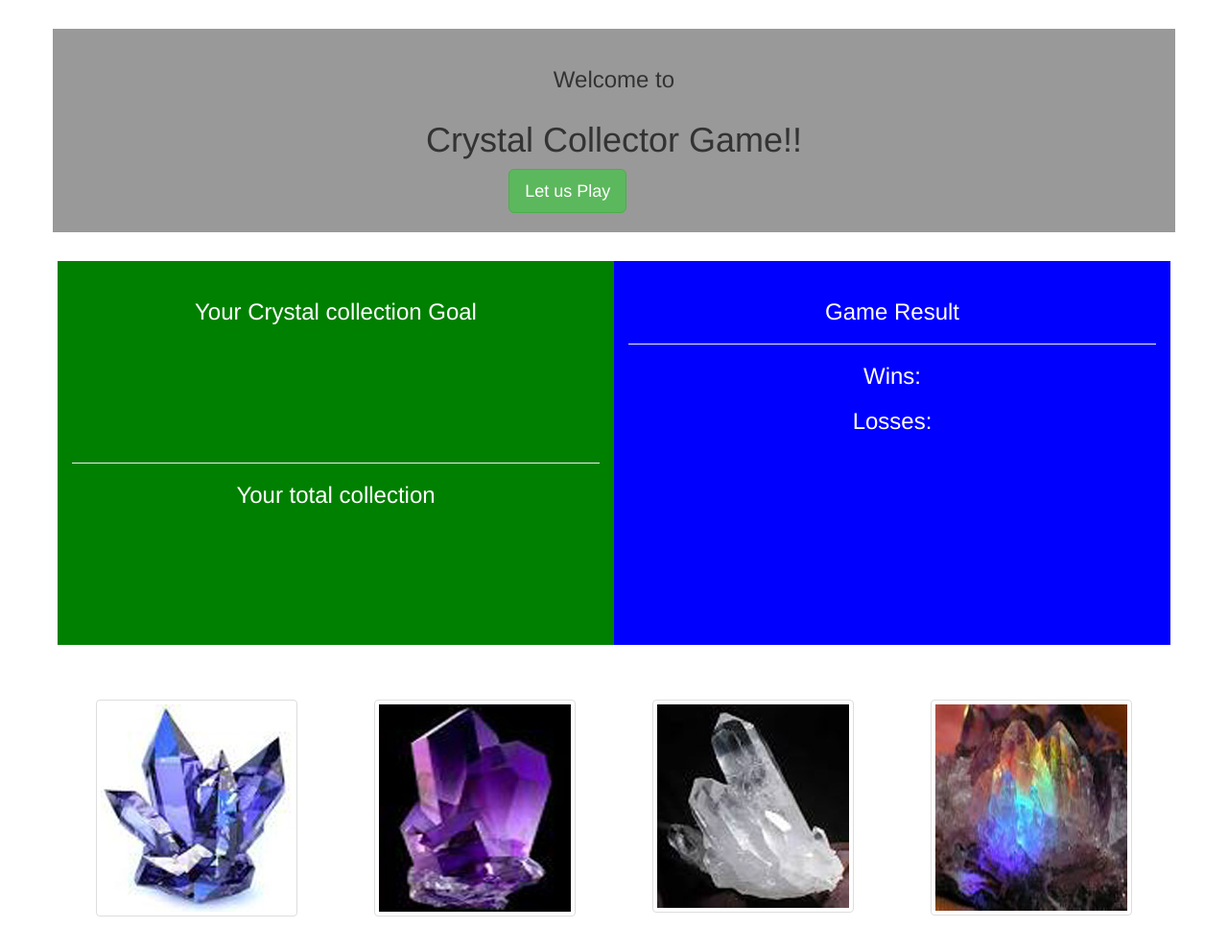
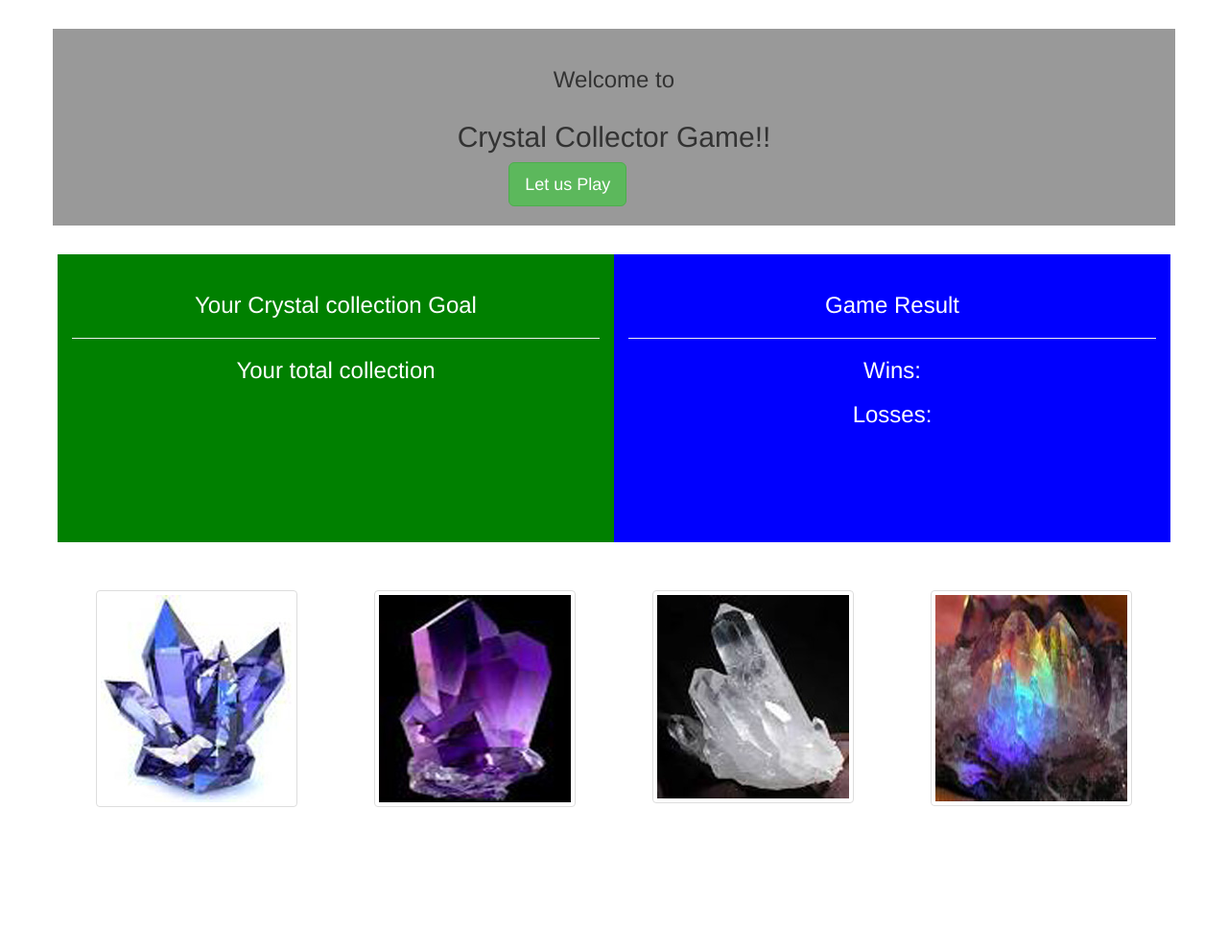
Before and after one commit to PadmajaKondeti/week4, a PHP site: page / in a window 1280 px wide. Shown: the whole page at 96% size. After the commit the page ends 841 px from the top, so only its background shows below. Run offline with PHP 8.4, Linux system fonts and the light colour scheme.

Commit message:
updated styles and removed anchor tag

```diff
--- a/assets/css/styles.css
+++ b/assets/css/styles.css
@@ -11,24 +11,24 @@
 }
 #goal{
 	background-color:green;
-	height:400px;
+	  height:300px;
 	color:#fff;
 	text-align:center;
 }
 #result{
 	background-color:blue;
-	height:400px;
+	 height:300px;
 	color:#fff;
 }
 .result{
 	padding-top: 20px;
 }
 .guess{
-	height: 150px;
+	/* height: 150px; */
 
 }
 #compGuess, #yourTotal{
-	font-size: 4em;
+	font-size: 2em;
 
 	margin-bottom: 10px;
 }
--- a/index.html
+++ b/index.html
@@ -3,7 +3,6 @@
 <head>
 	<title>Crystals Collector Game</title><!-- Added link to the jQuery Library -->
     <script src="https://code.jquery.com/jquery-2.2.3.js"></script>
-
 
     <!-- Added a link to Bootstrap-->
     <link rel="stylesheet" href="https://maxcdn.bootstrapcdn.com/bootstrap/3.3.6/css/bootstrap.min.css">
@@ -14,7 +13,7 @@
 <!-- header and play button area -->
 <div id="main" class="container">
 	<div class="row"><h3> Welcome to</h3> </div>
-	<div class="row"><h1> Crystal Collector Game!!</h1> </div>
+	<div class="row"><h2> Crystal Collector Game!!</h2> </div>
 	<div class="row">
 		<div class="col-sm-offset-4 col-sm-3"><a id="start" class="btn btn-success btn-lg" role="button">Let us Play</a></div>
 	</div>
@@ -46,27 +45,20 @@
 <div class="container" id="crystals">
 	<div class="row">
 		<div class="col-sm-3" >
-			<a  id="crystal0" class="btn crystal" role="button" href="#">
-				<img  class="img-thumbnail" alt="crystal1"  src="assets/images/crystal1.jpg" />
-			</a>
+			<img id="crystal0"  class="img-thumbnail crystal" alt="crystal1"  src="assets/images/crystal1.jpg" />
 		</div>
 		<div class="col-sm-3" >
-			<a  id="crystal1" class="btn crystal" role="button"  href="#">
-				<img  class="img-thumbnail" alt="crystal2"  src="assets/images/crystal2.jpg" />
-			</a>
+			<img id="crystal1"  class="img-thumbnail crystal" alt="crystal2"  src="assets/images/crystal2.jpg" />
 		</div>
 			<div class="col-sm-3" >
-			<a id="crystal2" class="btn crystal" role="button" href="#">
-				<img  class="img-thumbnail" alt="crystal3"  src="assets/images/crystal3.jpg" />
-			</a>
+			<img id="crystal2"  class="img-thumbnail crystal" alt="crystal3"  src="assets/images/crystal3.jpg" />
+
 		</div>
 		<div class="col-sm-3" >
-			<a id="crystal3" class="btn crystal" role="button" href="#">
-				<img  class="img-thumbnail" alt="crystal4"  src="assets/images/crystal4.jpg" />
-			</a>
+			<img id="crystal3"  class="img-thumbnail crystal" alt="crystal4"  src="assets/images/crystal4.jpg" />
 		</div>
 	</div>
 </div>
-<script src="assets/js/main1.js"></script>
+<script src="assets/js/main.js"></script>
 </body>
 </html>
--- /dev/null
+++ b/url.txt
@@ -0,0 +1 @@
+https://salty-sea-27704.herokuapp.com/
```
Also changed, not shown: assets/js/main.js (+76 -95 lines), assets/js/main1.js (deleted, +0 -81 lines).
